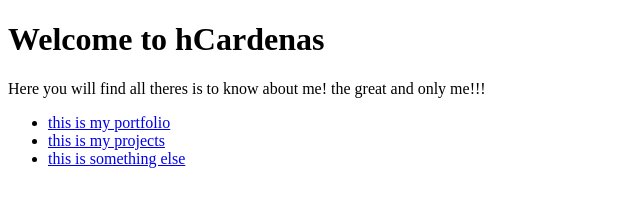
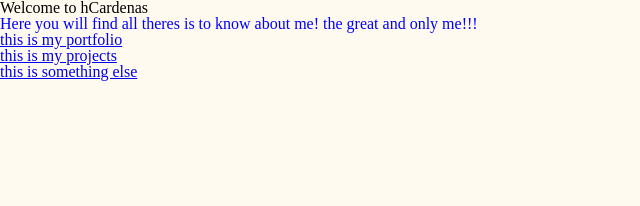
Before and after one commit to hcardenas/hcardenas.github.io, a plain HTML site: page index.html in a window 1280 px wide. Shown: the whole page, without its empty margins (0-640 px from the left). Drawn offline with Linux system fonts and the light colour scheme.

Commit message:
forgot to save html file

```diff
--- a/index.html
+++ b/index.html
@@ -3,6 +3,8 @@
 <head>
 	<meta charset="UTF-8">
 	<title>hcardenas index</title>
+	<link rel="stylesheet" type="text/css" href="reset.css">
+	<link rel="stylesheet" type="text/css" href="style.css">
 </head>
 <body>
 
```
